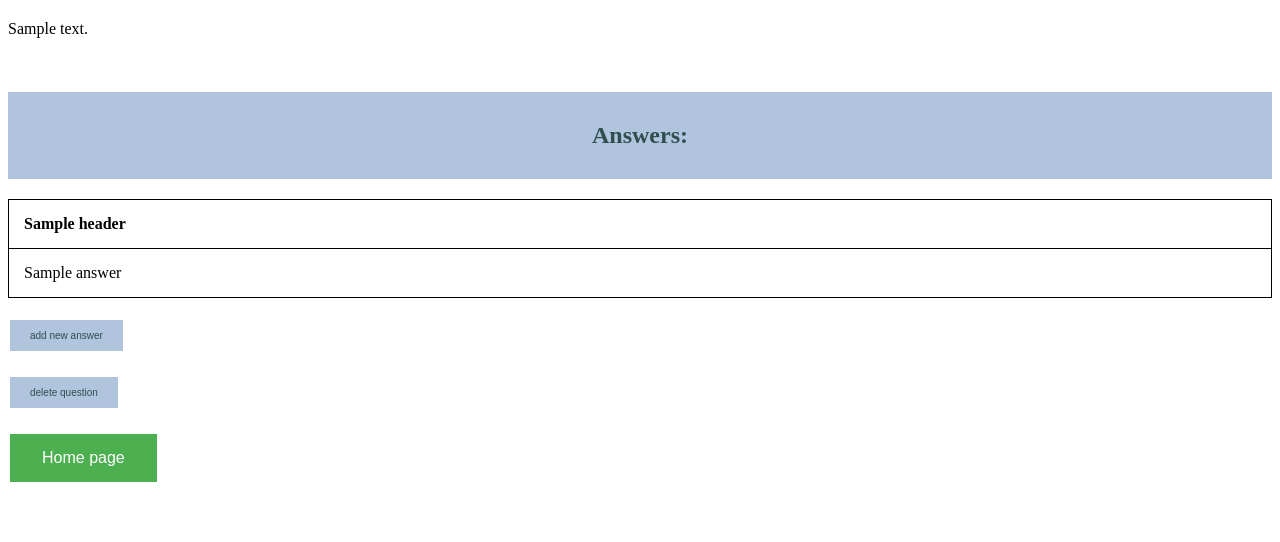
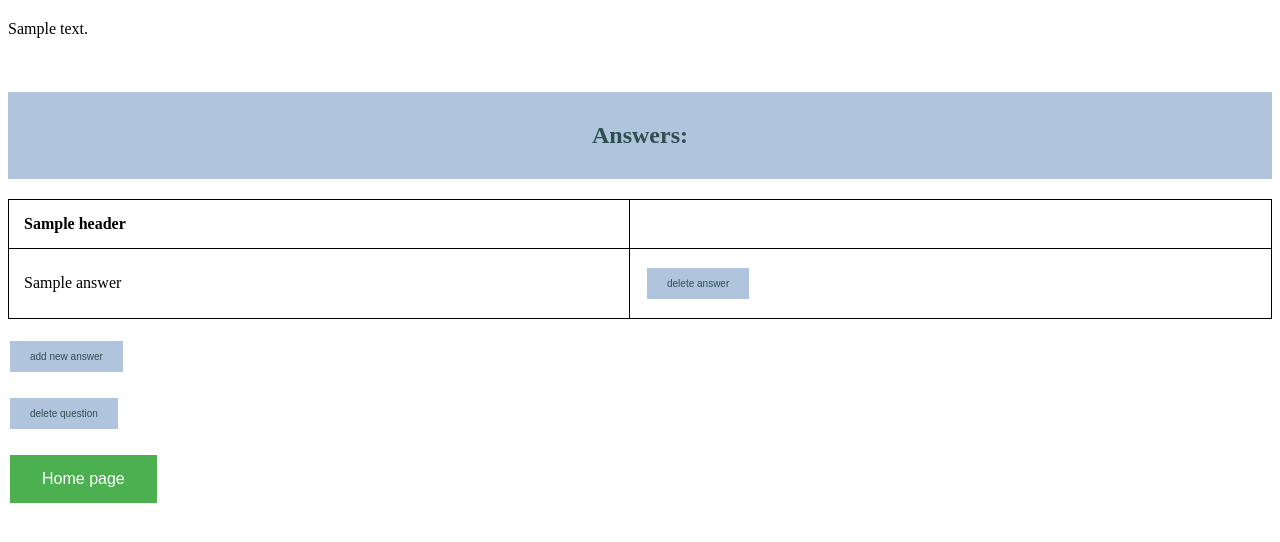
Before and after one commit to jzakrzewska/Ask_Mate_Codecool, a Flask app: template templates/question.html in a window 1280 px wide. Shown: the part 154-696 px from the top of the page. Run offline with Flask 2, Linux system fonts and the light colour scheme; the template is opened without the code that fills it: most values are stand-ins (such as "Sample title", 1, 10 or a date in 2020); some libraries are stand-ins or nearby versions.

```diff
--- a/data_manager.py
+++ b/data_manager.py
@@ -37,41 +37,11 @@ def add_question(cursor: RealDictCursor, question):
 
     cursor.execute(command, param)
 
-@connection.connection_handler
-def get_question_by_id(cursor: RealDictCursor, question_id) -> list:
-    query = """
-        SELECT view_number, vote_number, title, message, image
-        FROM question
-        WHERE id = %(id)s
-        """
-
-    param = {'id': question_id}
-    cursor.execute(query,param)
-    return cursor.fetchall()
-
-
-@connection.connection_handler
-def get_answer_by_question_id(cursor: RealDictCursor, question_id) -> list:
-    query = """
-        SELECT submission_time, vote_number, question_id, message, image
-        FROM answer
-        WHERE question_id = %(id)s
-        """
-    param = {'id': question_id}
-    cursor.execute(query, param)
-    return cursor.fetchall()
-
-@connection.connection_handler
-def delete_question_by_id(cursor: RealDictCursor, question_id):
-
-    return cursor.execute("DELETE FROM question WHERE id = %s", (question_id,))
-
 
 @connection.connection_handler
 def add_answer_by_question_id(cursor: RealDictCursor, question_id, answer):
     command = """
         INSERT INTO answer (id, submission_time, vote_number, question_id, message, image)
-
         VALUES (DEFAULT,%(submission_time)s,%(vote_number)s,%(question_id)s,%(message)s,%(image)s)
     """
 
@@ -87,5 +57,43 @@ def add_answer_by_question_id(cursor: RealDictCursor, question_id, answer):
     cursor.execute(command, param)
 
 
+@connection.connection_handler
+def get_question_by_id(cursor: RealDictCursor, question_id) -> list:
+    query = """
+        SELECT id, view_number, vote_number, title, message, image
+        FROM question
+        WHERE id = %(id)s
+        """
+
+    param = {'id': question_id}
+    cursor.execute(query,param)
+    return cursor.fetchall()
+
+
+@connection.connection_handler
+def get_answer_by_question_id(cursor: RealDictCursor, question_id) -> list:
+    query = """
+        SELECT id, submission_time, vote_number, question_id, message, image
+        FROM answer
+        WHERE question_id = %(id)s
+        """
+    param = {'id': question_id}
+    cursor.execute(query, param)
+    return cursor.fetchall()
+
+@connection.connection_handler
+def delete_question_by_id(cursor: RealDictCursor, question_id):
+
+    return cursor.execute("DELETE FROM question WHERE id = %s", (question_id,))
+
+
+@connection.connection_handler
+def delete_answer_by_question_id(cursor: RealDictCursor, id, question_id):
+
+    return cursor.execute("DELETE FROM answer WHERE id = %s AND question_id = %s", (id, question_id,))
+
+
+
+
 dictionary_keys_in_memory_question = ["id","submission_time","view_number","vote_number","title","message","image"]
 dictionary_keys_in_memory_answer = ['id', 'submission_time', 'vote_number', 'question_id', 'message', 'image']
--- a/server.py
+++ b/server.py
@@ -70,6 +70,18 @@ def delete_a_question(id):
     data_manager.delete_question_by_id(id)
     return redirect(url_for("list_questions"))
 
+@app.route("/answer/<answer_id>/delete/<id>", methods=["GET"])
+def delete_an_answer(answer_id, id):
+    question_dictionary_keys = data_manager.dictionary_keys_in_memory_question
+    question_to_display = data_manager.get_question_by_id(id)
+    answers_dictionary_keys = data_manager.dictionary_keys_in_memory_answer
+    answers = data_manager.get_answer_by_question_id(id)
+    data_manager.delete_answer_by_question_id(answer_id, id)
+    return redirect(url_for("display_a_question", answer_id=answer_id, id=id,
+                            question_headers=question_dictionary_keys,
+                            answers_headers=answers_dictionary_keys,
+                            question=question_to_display,
+                            answers=answers))
 
 @app.route("/question/<id>/add_new_answer", methods=["GET", "POST"])
 def add_new_answer(id):
@@ -97,27 +109,10 @@ def add_new_answer(id):
                             answers_headers=answers_dictionary_keys))
     return render_template("add_new_answer.html", question=question,id=id)
 
-# @app.route("/question/<question_id>/add_new_answer", methods=["POST"])
-# def add_new_answer(question_id):
-#     answer = {"id": util.greatest_id(data_manager.read_dict_from_file(answers_file)) + 1,
-#               "submission_time": int(time.time()),
-#               "vote_number": 0,
-#               "question_id": question_id,
-#               "message": request.form.get("message"),
-#               "image": ""
-#               }
-#     data_manager.add_dict_to_file(answers_file, answer)
-#     return redirect(url_for("display_a_question", question_id=question_id))
 
 
-@app.route("/answer/<answer_id>/delete/<question_id>", methods=["GET"])
-def delete_an_answer(answer_id, question_id):
-    answers = data_manager.read_dict_from_file(data_manager.answers_file)
 
-    answers_after_deletion = list(d for d in answers if d["id"] != answer_id)
-    data_manager.write_data_to_file(data_manager.answers_file, answers_after_deletion)
 
-    return redirect(url_for("display_a_question", question_id=question_id))
 
 #
 # @app.route('/answer/<answer_id>/vote_up/<question_id>', methods=['GET'])
--- a/templates/question.html
+++ b/templates/question.html
@@ -60,7 +60,7 @@
         <table style="width:100%">
         <thead>
             <tr>
-                {% for header in answers_headers if header != 'id' and header != 'id' %}
+                {% for header in answers_headers if header != 'id' %}
                     <th>
                         {{ header }}
                     </th>
@@ -70,7 +70,7 @@
             <tbody>
             {% for answer in answers %}
                 <tr>
-                    {% for header in answers_headers if header != 'id' and header != 'id' %}
+                    {% for header in answers_headers if header != 'id' %}
                         <td>
                             {% if header == "vote_number" %}
                                 {{ answer[header] }} votes
@@ -79,11 +79,11 @@
                             {% endif %}
                         </td>
                     {% endfor %}
-{#                    <td>#}
-{#                        <a href="{{ url_for("delete_an_answer", question_id=question["id"], answer_id=answer["id"]) }}"><button class="small_button">delete answer</button></a>#}
+                    <td>
+                        <a href="{{ url_for("delete_an_answer", id=id, answer_id=answer["id"]) }}"><button class="small_button">delete answer</button></a>
 {#                        <a href="{{ url_for("vote_up_answer", question_id=question["id"], answer_id=answer["id"]) }}"><button class="small_button">vote up</button></a>#}
 {#                        <a href="{{ url_for("vote_down_answer", question_id=question["id"], answer_id=answer["id"]) }}"><button class="small_button">vote down</button></a>#}
-{#                    </td>#}
+                    </td>
                 </tr>
             {% endfor %}
             </tbody>
@@ -92,7 +92,7 @@
 
 
 
-    <br><a href="{{ url_for("delete_a_question", id= id)}}"><button class="small_button">delete question</button></a><br>
+    <br><a href="{{ url_for("delete_a_question", id=id)}}"><button class="small_button">delete question</button></a><br>
 
     <br><a href="{{ url_for("list_questions") }}"><button class="button">Home page</button></a><br>
 </body>
```
